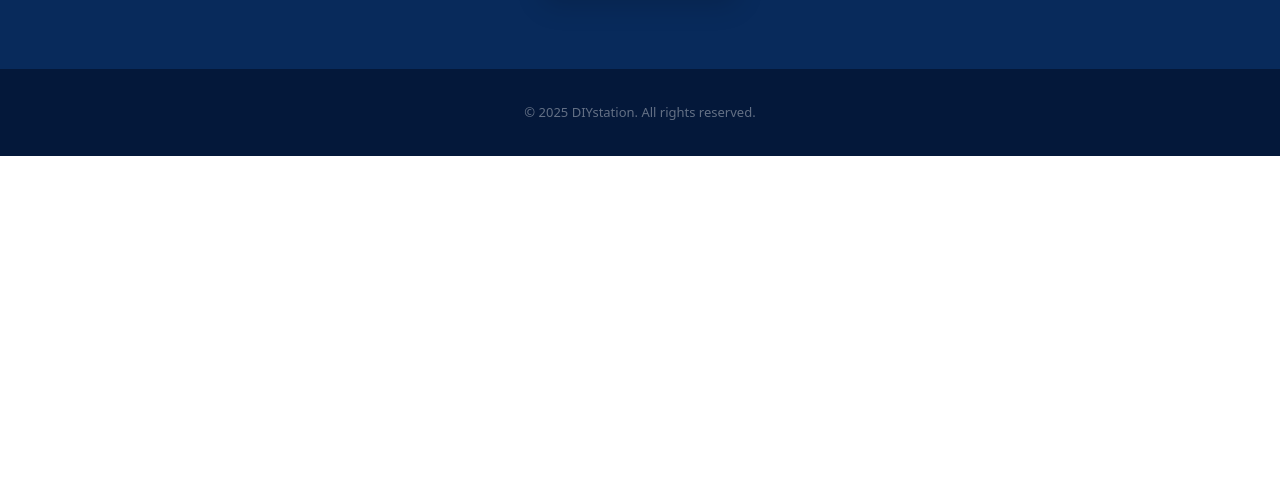
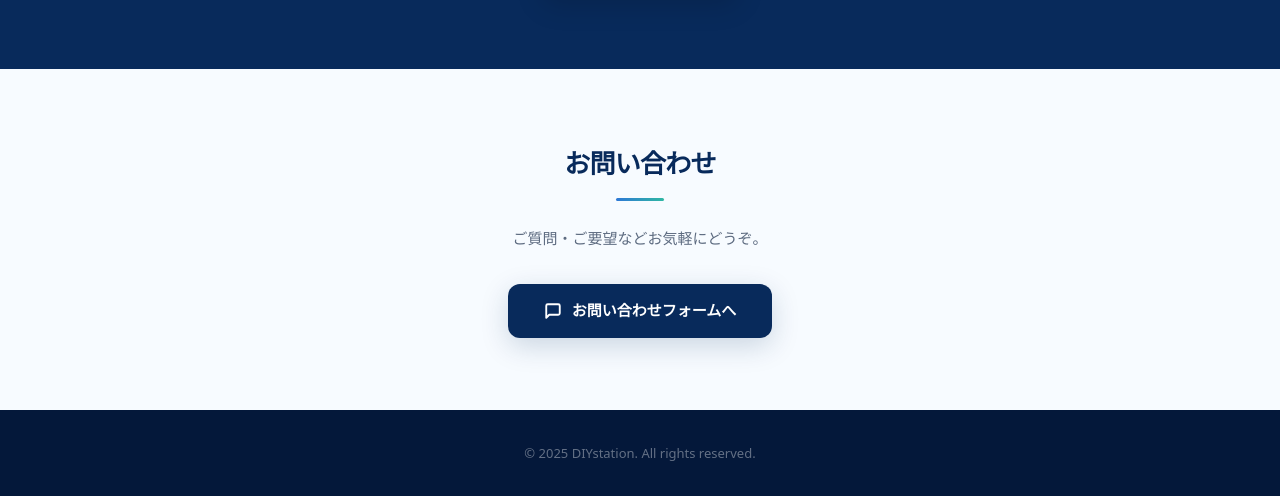
Before and after one commit to ricesan7/diystation, a plain HTML site: page index.html in a window 1280 px wide. Shown: the part 1351-1847 px from the top of the page. Before the commit the page ends 1507 px from the top, so only its background shows below. Drawn offline with Linux system fonts and the light colour scheme.

Commit message:
お問い合わせセクションを追加

```diff
--- a/index.html
+++ b/index.html
@@ -273,6 +273,23 @@
     </div>
   </section>
 
+
+  <!-- Contact -->
+  <section style="background:#f7fbff; padding:72px 32px; text-align:center;">
+    <div style="max-width:1080px; margin:0 auto;">
+      <div style="font-size:26px; font-weight:900; color:#082a5b; margin-bottom:12px; letter-spacing:-.03em;">お問い合わせ</div>
+      <div style="width:48px; height:3px; border-radius:999px; background:linear-gradient(90deg,#2d78d6,#2fb7a3); margin:12px auto 24px;"></div>
+      <p style="font-size:15px; color:#5d6b80; margin-bottom:32px;">ご質問・ご要望などお気軽にどうぞ。</p>
+      <a href="https://forms.gle/nuhTpcbSgy8NjtaC6" target="_blank"
+         style="display:inline-flex; align-items:center; gap:10px; height:54px; padding:0 36px; border-radius:12px; font-size:15px; font-weight:900; background:#082a5b; color:#fff; text-decoration:none; box-shadow:0 8px 28px rgba(8,42,91,.18); transition:transform .15s, box-shadow .15s;"
+         onmouseover="this.style.transform='translateY(-2px)'" onmouseout="this.style.transform=''"
+      >
+        <svg width="18" height="18" viewBox="0 0 24 24" fill="none" stroke="currentColor" stroke-width="2.5" stroke-linecap="round" stroke-linejoin="round"><path d="M21 15a2 2 0 0 1-2 2H7l-4 4V5a2 2 0 0 1 2-2h14a2 2 0 0 1 2 2z"/></svg>
+        お問い合わせフォームへ
+      </a>
+    </div>
+  </section>
+
   <!-- Footer -->
   <footer>
     &copy; 2025 DIYstation. All rights reserved.
```
